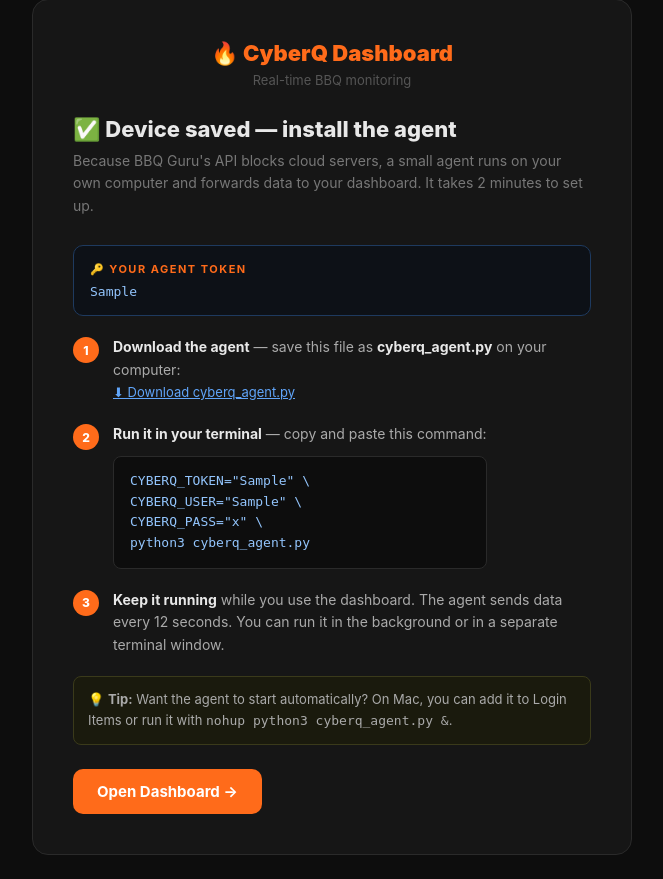
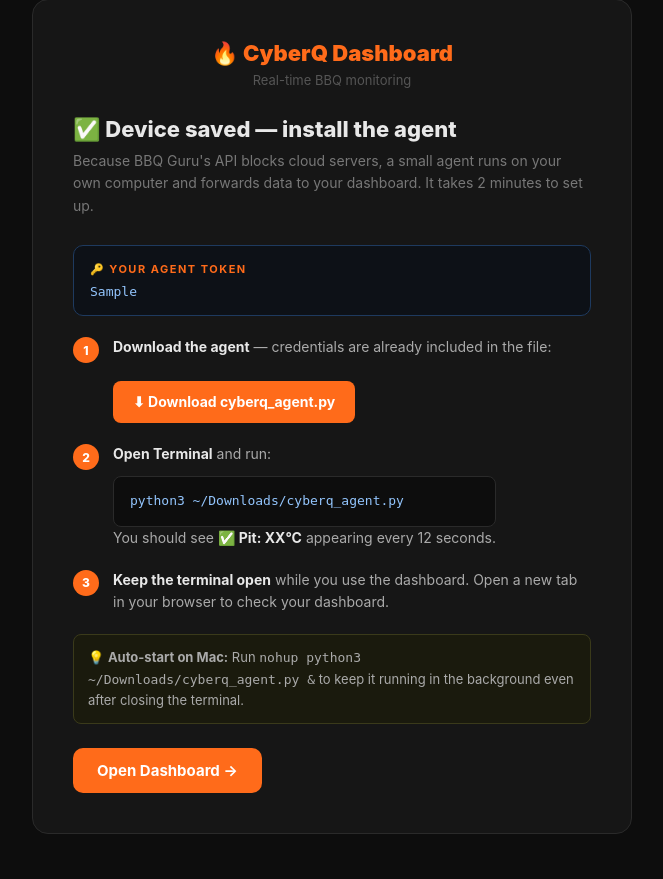
Before and after one commit to davidmyrann-sketch/cyberq-dashboard, a Flask app: page /setup/agent in a window 1280 px wide. Shown: the part 25-904 px from the top of the page, without its empty margins (308-971 px from the left). After the commit the page ends 859 px from the top, so only its background shows below. Run offline with Flask 3, Linux system fonts and the light colour scheme; the visitor is signed in with stand-in values (Sample User, id 1); tables that the repository leaves empty hold one stand-in row (values such as "Sample post").

Commit message:
Pre-fill agent.py with credentials on download — just run python3 cyberq_agent.py

```diff
--- a/app.py
+++ b/app.py
@@ -827,11 +827,20 @@ def api_ingest():
     return jsonify({"ok": True})
 
 @app.route("/agent.py")
+@login_required
 def download_agent():
     from flask import Response
+    dev = user_device()
+    if not dev:
+        return redirect(url_for("setup"))
     path = os.path.join(os.path.dirname(__file__), "cyberq_agent.py")
     with open(path) as f:
-        src = f.read().replace("{{ app_url }}", APP_URL)
+        src = f.read()
+    # Inject credentials directly into the file so user just runs python3 cyberq_agent.py
+    src = src.replace('os.environ.get("CYBERQ_URL",   "{{ app_url }}")', f'"{APP_URL}"')
+    src = src.replace('os.environ.get("CYBERQ_TOKEN", "")', f'"{dev["agent_token"]}"')
+    src = src.replace('os.environ.get("CYBERQ_USER",  "")', f'"{dev["fb_user"]}"')
+    src = src.replace('os.environ.get("CYBERQ_PASS",  "")', f'"{dev["fb_pass"]}"')
     return Response(src, mimetype="text/plain",
                     headers={"Content-Disposition": "attachment; filename=cyberq_agent.py"})
 
--- a/templates/setup_agent.html
+++ b/templates/setup_agent.html
@@ -52,31 +52,30 @@ pre { background: #0d0d0d; border: 1px solid #2a2a2a; border-radius: 8px;
   <div class="step">
     <div class="step-num">1</div>
     <div class="step-text">
-      <strong>Download the agent</strong> — save this file as <strong>cyberq_agent.py</strong> on your computer:<br>
-      <a href="/agent.py" style="color:#60a5fa;font-size:13px;">⬇ Download cyberq_agent.py</a>
+      <strong>Download the agent</strong> — credentials are already included in the file:
+      <br><br>
+      <a href="/agent.py" style="display:inline-block;background:#FF6B1A;color:white;padding:10px 20px;border-radius:8px;font-weight:700;font-size:14px;text-decoration:none;">⬇ Download cyberq_agent.py</a>
     </div>
   </div>
 
   <div class="step">
     <div class="step-num">2</div>
     <div class="step-text">
-      <strong>Run it in your terminal</strong> — copy and paste this command:
-      <pre>CYBERQ_TOKEN="{{ device.agent_token }}" \
-CYBERQ_USER="{{ device.fb_user }}" \
-CYBERQ_PASS="{{ device.fb_pass }}" \
-python3 cyberq_agent.py</pre>
+      <strong>Open Terminal</strong> and run:
+      <pre>python3 ~/Downloads/cyberq_agent.py</pre>
+      You should see <strong>✅ Pit: XX°C</strong> appearing every 12 seconds.
     </div>
   </div>
 
   <div class="step">
     <div class="step-num">3</div>
     <div class="step-text">
-      <strong>Keep it running</strong> while you use the dashboard. The agent sends data every 12 seconds. You can run it in the background or in a separate terminal window.
+      <strong>Keep the terminal open</strong> while you use the dashboard. Open a new tab in your browser to check your dashboard.
     </div>
   </div>
 
   <div class="note">
-    💡 <strong>Tip:</strong> Want the agent to start automatically? On Mac, you can add it to Login Items or run it with <code>nohup python3 cyberq_agent.py &amp;</code>.
+    💡 <strong>Auto-start on Mac:</strong> Run <code>nohup python3 ~/Downloads/cyberq_agent.py &amp;</code> to keep it running in the background even after closing the terminal.
   </div>
 
   <a href="/dashboard" class="btn">Open Dashboard →</a>
```
